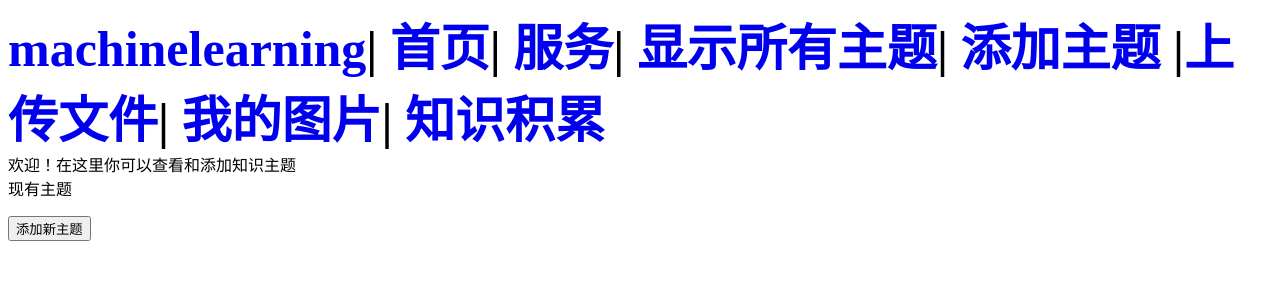
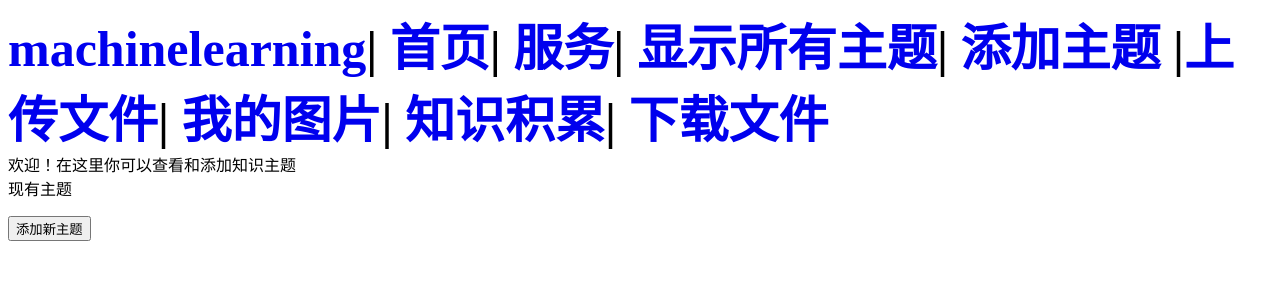
Before and after one commit to HSATAN/django, a Django app: page /learn/ in a window 1280 px wide. Shown: the top 300 px of the page. Run offline with Django 3.2, Linux system fonts and the light colour scheme; data that the repository does not hold is empty.

Commit message:
add download file

```diff
--- a/django-web/machinelearning/templates/machinelearning/base.html
+++ b/django-web/machinelearning/templates/machinelearning/base.html
@@ -15,7 +15,8 @@ a:hover{
     <a href="/new_topic">添加主题</a>
     |<a href="/upload/">上传文件</a>|
     <a href="/picture/">我的图片</a>|
-<a href="/learn">知识积累</a>
+<a href="/learn">知识积累</a>|
+    <a href="/down">下载文件</a>
     </strong>
 </nav>
 
```
